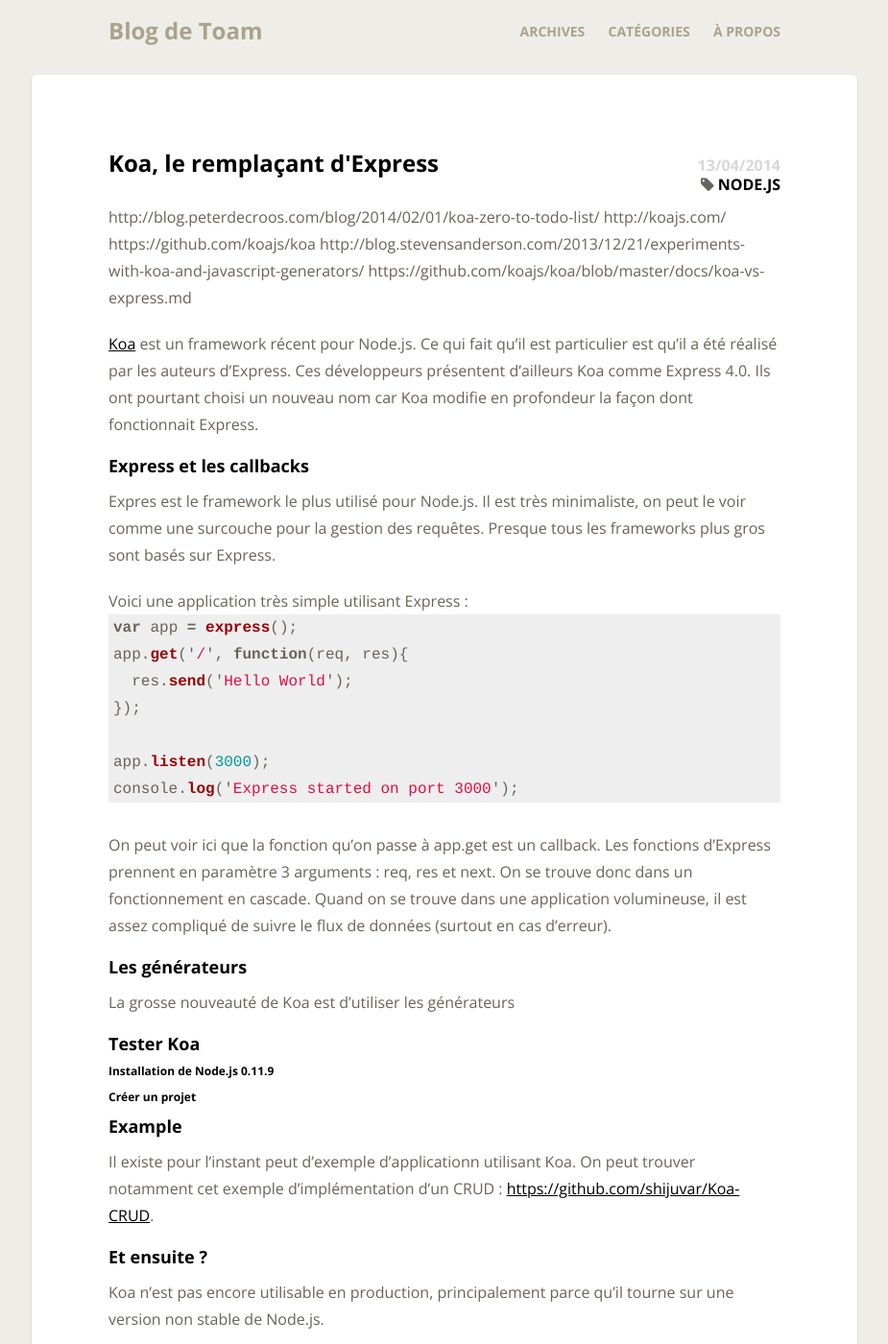
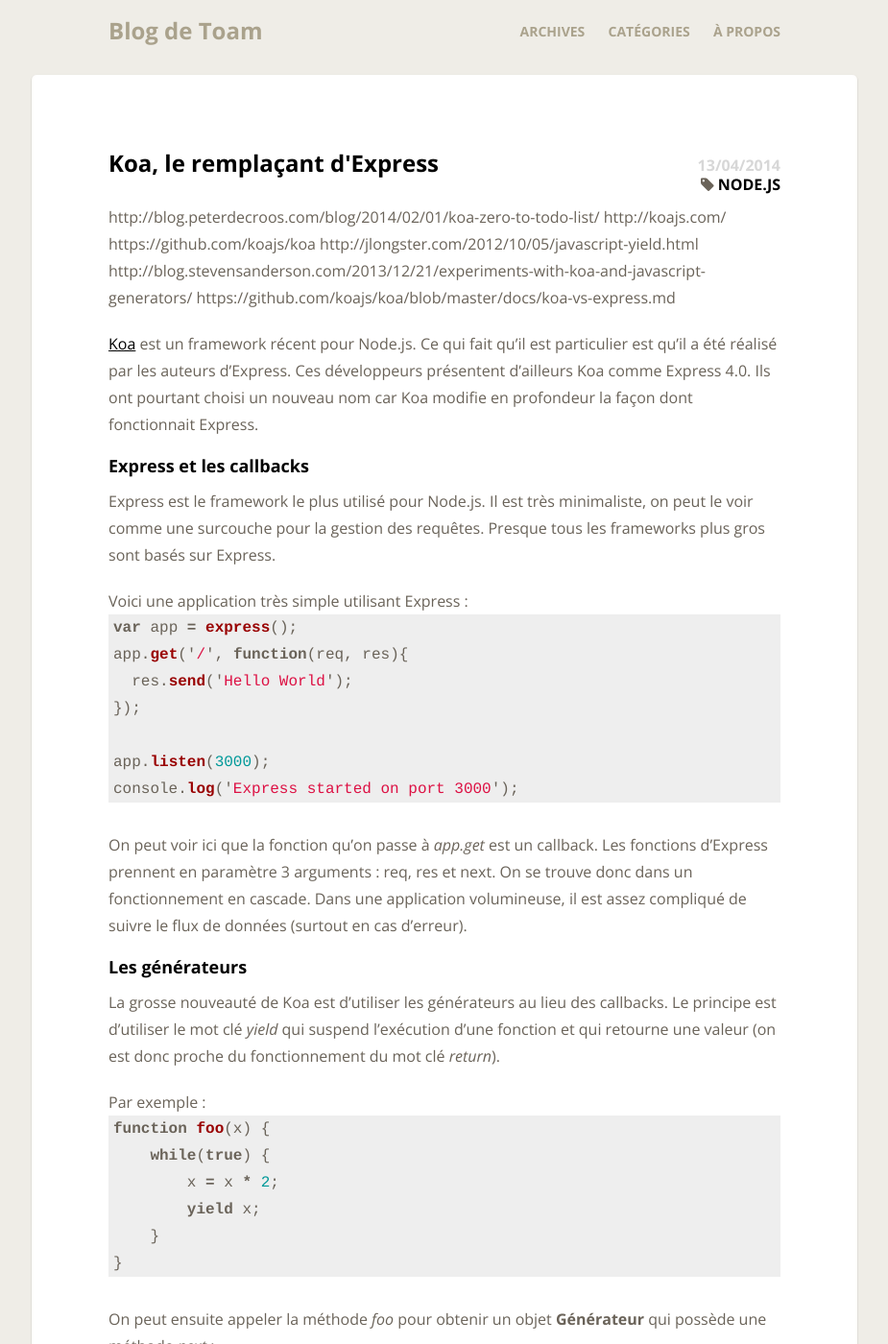
Before and after one commit to Toam/toam.fr, a Jekyll site: the page built from _posts/2014-04-13-koa-le-remplacant-express.markdown, in a window 1280 px wide and 1400 px high. Shown: the whole window at 96% size, without its empty margins (177-1102 px from the left). Built offline with Jekyll 4.4.1, drawn with Linux system fonts in a browser that asks for light colours; nearby versions of some CDN libraries; comment, search, counter and statistics services are not loaded; some of the changed text lies outside the part shown.

Commit message:
Updated 2014-04-13-koa-le-remplacant-express.markdown

```diff
--- a/_posts/2014-04-13-koa-le-remplacant-express.markdown
+++ b/_posts/2014-04-13-koa-le-remplacant-express.markdown
@@ -9,6 +9,7 @@
 http://blog.peterdecroos.com/blog/2014/02/01/koa-zero-to-todo-list/
 http://koajs.com/
 https://github.com/koajs/koa
+http://jlongster.com/2012/10/05/javascript-yield.html
 http://blog.stevensanderson.com/2013/12/21/experiments-with-koa-and-javascript-generators/
 https://github.com/koajs/koa/blob/master/docs/koa-vs-express.md
 
@@ -19,7 +20,7 @@
 
 ##### Express et les callbacks
 
-Expres est le framework le plus utilisé pour Node.js. Il est très minimaliste, on peut le voir comme une surcouche pour la gestion des requêtes. Presque tous les frameworks plus gros sont basés sur Express.
+Express est le framework le plus utilisé pour Node.js. Il est très minimaliste, on peut le voir comme une surcouche pour la gestion des requêtes. Presque tous les frameworks plus gros sont basés sur Express.
 
 Voici une application très simple utilisant Express :
 
@@ -33,19 +34,81 @@
 console.log('Express started on port 3000');
 {% endhighlight %}
 
-On peut voir ici que la fonction qu'on passe à `app.get` est un callback. Les fonctions d'Express prennent en paramètre 3 arguments : req, res et next. On se trouve donc dans un fonctionnement en cascade. Quand on se trouve dans une application volumineuse, il est assez compliqué de suivre le flux de données (surtout en cas d'erreur).
+On peut voir ici que la fonction qu'on passe à _app.get_ est un callback. Les fonctions d'Express prennent en paramètre 3 arguments : req, res et next. On se trouve donc dans un fonctionnement en cascade. Dans une application volumineuse, il est assez compliqué de suivre le flux de données (surtout en cas d'erreur).
 
 ##### Les générateurs
 
-La grosse nouveauté de Koa est d'utiliser les générateurs
+La grosse nouveauté de Koa est d'utiliser les générateurs au lieu des callbacks. Le principe est d'utiliser le mot clé _yield_ qui suspend l'exécution d'une fonction et qui retourne une valeur (on est donc proche du fonctionnement du mot clé _return_).
 
+Par exemple :
 
-##### Tester Koa
+{% highlight js %}
+function foo(x) {
+    while(true) {
+        x = x * 2;
+        yield x;
+    }
+}
+{% endhighlight %}
 
-###### Installation de Node.js 0.11.9
+On peut ensuite appeler la méthode _foo_ pour obtenir un objet **Générateur** qui possède une méthode _next_ :
+{% highlight js %}
+var g = foo(2);
+g.next(); // -> 4
+g.next(); // -> 8
+g.next(); // -> 16
+{% endhighlight %}
 
-###### Créer un projet
+Il est aussi possible d'utiliser la méthode _send_ :
+{% highlight js %}
+function bar(x) {
+    x++;
+    var y = yield x;
+    yield y/2;
+}
 
+var g = bar(1);
+g.next(); // -> 2
+g.send(8); // -> 4
+{% endhighlight %}
+
+Le premier _yield_ retourne x lors de l'appel de _next_. Il est ensuite possible d'appeler _send_ pour continuer l'exécution du générateur et de recevoir la valeur du second _yield_.
+
+##### Mais à quoi ça sert ?
+
+Voici un exemple visible tiré de la [documentation](http://koajs.com/){:target="_blank"} de Koa. Lors qu'il reçoit une requête, il retourne la chaine 'Hello World' et ajoute le temps de réponse dans l'entête :
+
+{% highlight js %}
+var koa = require('koa');
+var app = koa();
+
+// x-response-time
+app.use(function *(next){
+  var start = new Date;
+  yield next;
+  var ms = new Date - start;
+  this.set('X-Response-Time', ms + 'ms');
+});
+
+// logger
+app.use(function *(next){
+  var start = new Date;
+  yield next;
+  var ms = new Date - start;
+  console.log('%s %s - %s', this.method, this.url, ms);
+});
+
+// response
+app.use(function *(){
+  this.body = 'Hello World';
+});
+
+app.listen(3000);
+{% endhighlight %}
+
+Dans cet exemple, lorsqu'on rencontre un _yield_ on passe au Middleware suivant. Lorsqu'on arrive à la fin (ici la fonction qui ajoute 'Hello World' au corps de la page) on continue l'exécution en remontant au _yield_ précédent. La gestion du flux est beaucoup plus simple à visualisé, on a aussi beaucoup plus de contrôle sur l'exécution du flux.
+
+Avec Express, on passait les paramètres _req_ et _res_ à chaque fonction. On peut voir qu'ici Koa se charge de gérer un contexte global. Bien qu'il soit possible de les voir en faisant _this.req_ et _this.res_, il est déconseillé dans la documentation de travailler directement avec ces objets.
 
 ##### Example
 
```
